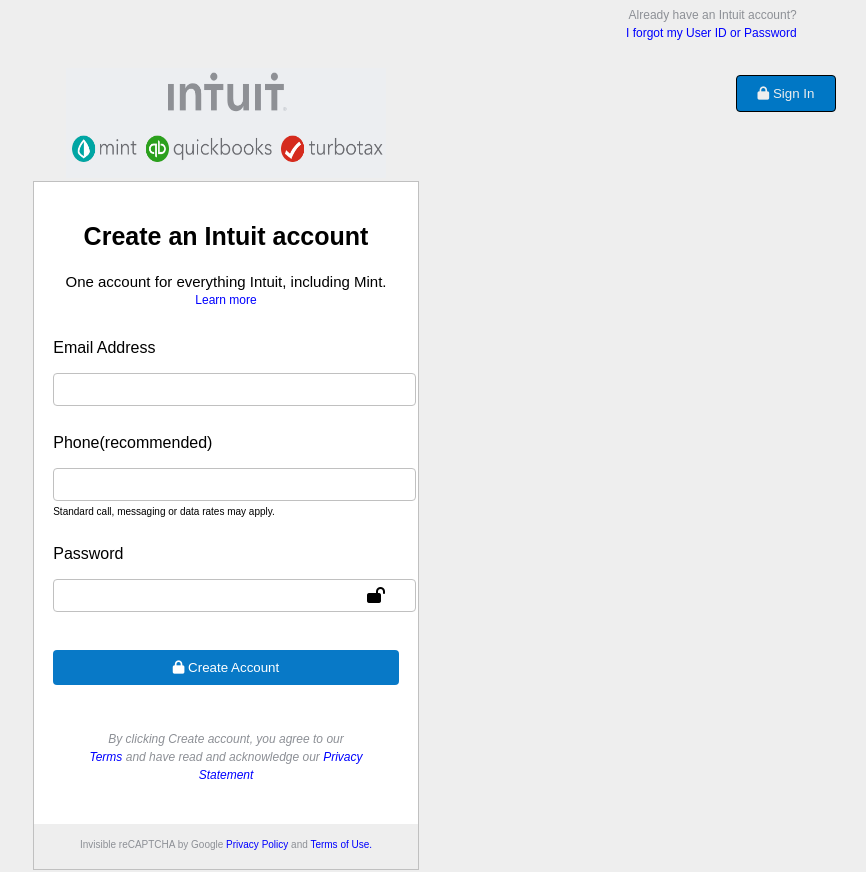
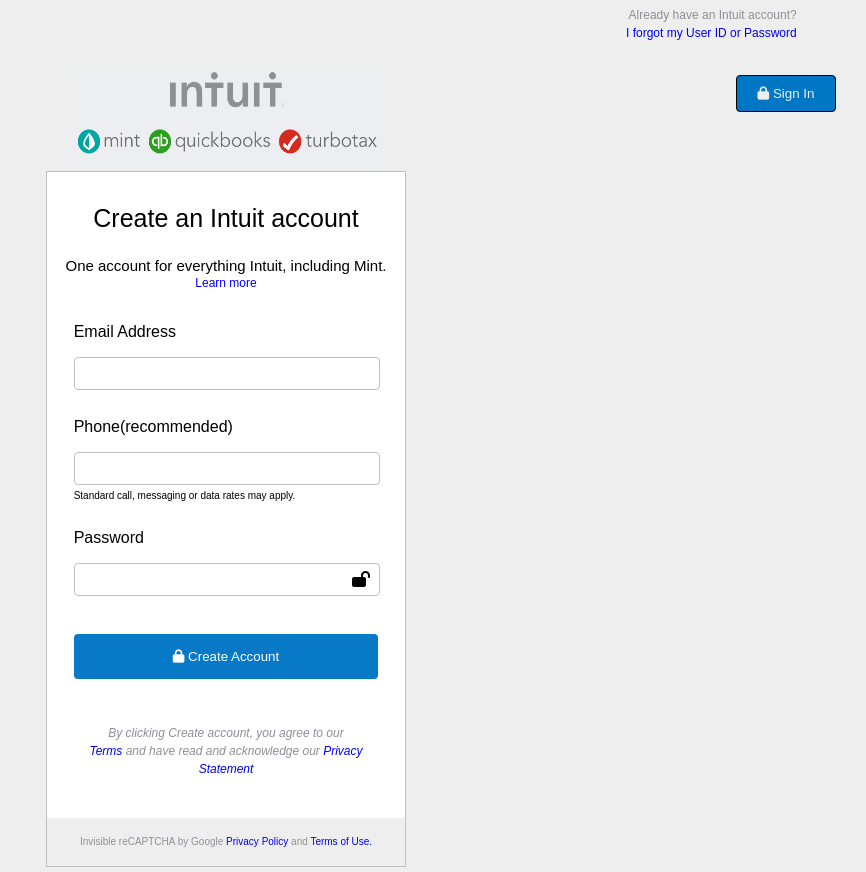
Before and after one commit to phylischumba/mint-singup-page, a plain HTML site: page index.html in a window 1280 px wide. Shown: the top 872 px of the page, without its empty margins (414-1280 px from the left). Drawn offline with Linux system fonts and the light colour scheme.

Commit message:
fieldset width reduced

```diff
--- a/index.html
+++ b/index.html
@@ -2,13 +2,13 @@
 <html lang="en">
 
 <head>
-    <meta charset="UTF-8">
-    <meta name="viewport" content="width=device-width, initial-scale=1.0">
-    <meta http-equiv="X-UA-Compatible" content="ie=edge">
-    <link rel="stylesheet" href="https://cdnjs.cloudflare.com/ajax/libs/font-awesome/4.7.0/css/font-awesome.min.css">
+    <meta charset="UTF-8" />
+    <meta name="viewport" content="width=device-width, initial-scale=1.0" />
+    <meta http-equiv="X-UA-Compatible" content="ie=edge" />
+    <link rel="stylesheet" href="https://cdnjs.cloudflare.com/ajax/libs/font-awesome/4.7.0/css/font-awesome.min.css" />
     <script src="https://kit.fontawesome.com/668d372fa7.js" crossorigin="anonymous"></script>
     <title>Sign-up page</title>
-    <link rel="stylesheet" href="style.css" type="text/css">
+    <link rel="stylesheet" href="style.css" type="text/css" />
 </head>
 
 <body>
@@ -19,28 +19,22 @@
         </div>
 
         <div class="header-btn">
-            <button type="submit" class="sign-in-btn"><i class="fas fa-lock"></i> Sign In</button>
+            <button type="submit" class="sign-in-btn">
+                <i class="fas fa-lock"></i> Sign In
+            </button>
         </div>
-
     </header>
 
     <main>
         <section class="upper-main">
             <h2>Intuit</h2>
-            <!--
-            <div class="main-section-icons">
-                <span class="icon-class"><a href="#"><i class="fab fa-airbnb"></i>mint</a> </span>
-                <span class="icon-class"><a href="#"><i class="fab fa-apple"></i>quickbooks</a> </span>
-                <span class="icon-class"><a href="#"><i class="fas fa-check"></i>turbotax</a></span>
-            </div> -->
-            <img src="img/intuit.png" alt="intuit-logo">
+            <img src="img/intuit.png" alt="intuit-logo" />
         </section>
 
         <section>
-
             <fieldset>
                 <div class="fieldset-intro">
-                    <h1>Create an Intuit account</h1>
+                    <p class="fieldset-title">Create an Intuit account</p>
                     <p>One account for everything Intuit, including Mint.</p>
                     <p><a href="#">Learn more</a></p>
                 </div>
@@ -48,39 +42,45 @@
                 <form>
                     <div class="label-input-elements">
                         <label for="email" class="form-elements">Email Address</label>
-                        <input type="email" name="email" value="" id="email" class="form-elements">
+                        <input type="email" name="email" value="" id="email" class="form-elements" />
                     </div>
 
                     <div class="label-input-elements">
                         <label for="phone-number" class="form-elements">Phone(recommended)</label>
-                        <input type="number" name="phone-number" value="" id="phone-number" class="form-elements">
-                        <p class="phone-policies">Standard call, messaging or data rates may apply.</p>
+                        <input type="number" name="phone-number" value="" id="phone-number" class="form-elements" />
+                        <p class="phone-policies">
+                            Standard call, messaging or data rates may apply.
+                        </p>
                     </div>
-
 
                     <div class="label-input-elements">
                         <label for="password" class="form-elements">Password</label>
                         <div class="password">
-                        <input type="password" name="password" value="" id="password" class="form-elements">
+                            <input type="password" name="password" value="" id="password" class="form-elements" />
                             <i class="fas fa-lock-open"></i>
                         </div>
                     </div>
 
-                    <button type="submit" class="form-btn"><i class="fas fa-lock"></i> Create Account</button>
+                    <button type="submit" class="form-btn">
+                        <i class="fas fa-lock"></i> Create Account
+                    </button>
 
-                    <p class="form-agreement">By clicking Create account, you agree to our <br>
-                        <a href="">Terms </a>and have read and acknowledge our <a href=""> Privacy </a><br> <a
-                            href="">Statement</a></p>
+                    <p class="form-agreement">
+                        By clicking Create account, you agree to our <br />
+                        <a href="">Terms </a>and have read and acknowledge our
+                        <a href=""> Privacy </a><br />
+                        <a href="">Statement</a>
+                    </p>
                 </form>
 
                 <div class="fieldset-footer">
-                    <p>Invisible reCAPTCHA by Google <a href="#">Privacy Policy</a> and <a href="#">Terms of Use.</a>
+                    <p>
+                        Invisible reCAPTCHA by Google <a href="#">Privacy Policy</a> and
+                        <a href="#">Terms of Use.</a>
                     </p>
                 </div>
-
             </fieldset>
         </section>
-
     </main>
 
     <footer>
@@ -91,13 +91,15 @@
         </div>
 
         <div class="footer-text">
-            <p>© 2020 Intuit, Inc. All rights reserved. Intuit, QuickBooks, QB, TurboTax, ProConnect and Mint are
-                registered trademarks of Intuit Inc. <br>
-                Terms and conditions, features, support, pricing, and service options subject to change without notice.
+            <p>
+                © 2020 Intuit, Inc. All rights reserved. Intuit, QuickBooks, QB,
+                TurboTax, ProConnect and Mint are registered trademarks of Intuit Inc.
+                <br />
+                Terms and conditions, features, support, pricing, and service options
+                subject to change without notice.
             </p>
         </div>
     </footer>
-
 </body>
 
 </html>
--- a/style.css
+++ b/style.css
@@ -39,13 +39,13 @@
 }
 
 .upper-main img {
-  height: 110px;
+  height: 100px;
   width: 100%;
 }
 
 .upper-main {
   margin: auto;
-  width: 25%;
+  width: 24%;
   padding: 0;
 }
 
@@ -53,23 +53,14 @@
   display: none;
 }
 
-/* .icon-class {
-  font-size: 20px;
-  margin: 0 5px 0 5px;
-  color: #8d9096;
-} */
 
 footer a {
   color: #8d9096;
 }
 
-/* .upper-main a {
-  color: #8d9096;
-} */
-
 fieldset {
   background-color: white;
-  width: 30%;
+  width: 28%;
   margin: auto;
   height: auto;
   text-align: center;
@@ -91,42 +82,43 @@
   font-size: 12px;
 }
 
-.fieldset-intro h1 {
-  margin: 40px 0 30px 0;
-  font-size: 25px;
+.fieldset-title{
+  margin: 45px 0;
+  font-size: 25px !important;
 }
 
 .fieldset-footer {
   background-color: #eee;
   margin: 0;
-  padding-top: 5px;
+  padding-top: 8px;
   width: 100%;
   height: 40px;
   font-size: 10px;
 }
 
 form {
-  width: 90%;
+  width: 85%;
   margin: auto;
   font-size: 16px;
+  padding: 0;
 }
 
 .form-elements {
   display: block;
   text-align: left;
-  width: 361px;
-  padding: 8px 0 8px 0;
+  width: 100%;
+  padding: 8px 0;
 }
 
 .fa-lock-open {
   position: relative;
   bottom: 25px;
-  left: 150px;
+  left: 135px;
 }
 
 .form-btn {
   width: 100%;
-  padding: 10px;
+  padding: 15px 0;
   background-color: #0879c7;
   border: none;
   border-radius: 4px;
@@ -146,13 +138,10 @@
   margin: 45px 0 40px 0;
 }
 
-/* label {
-  margin: 0 0 20px 0;
-  color: black;
-} */
 .label-input-elements {
   margin: 0 0 20px 0;
   color: black;
+  width: 100%;
 }
 
 form input {
```
Lines whose indentation alone changed are shown as unchanged.
